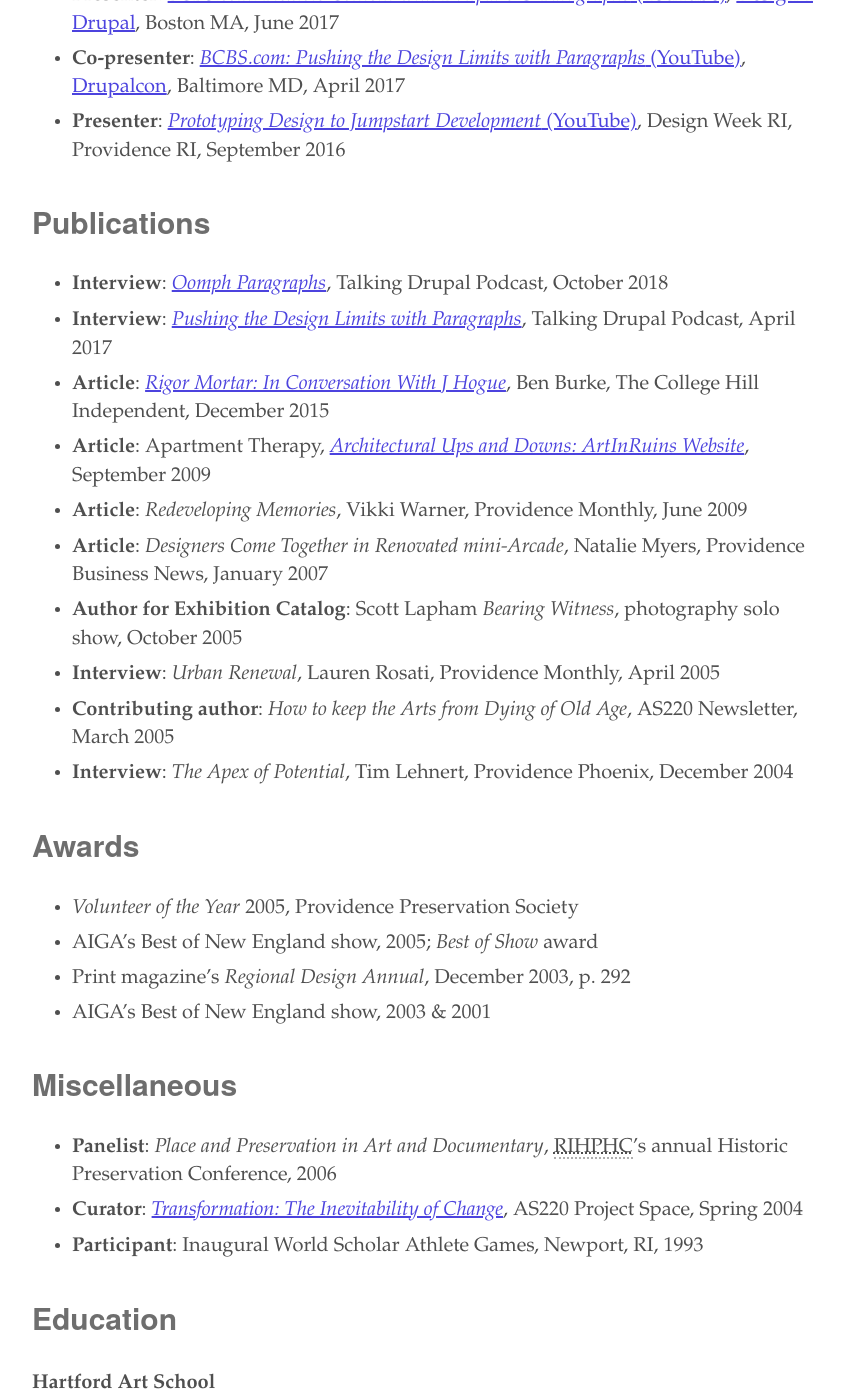
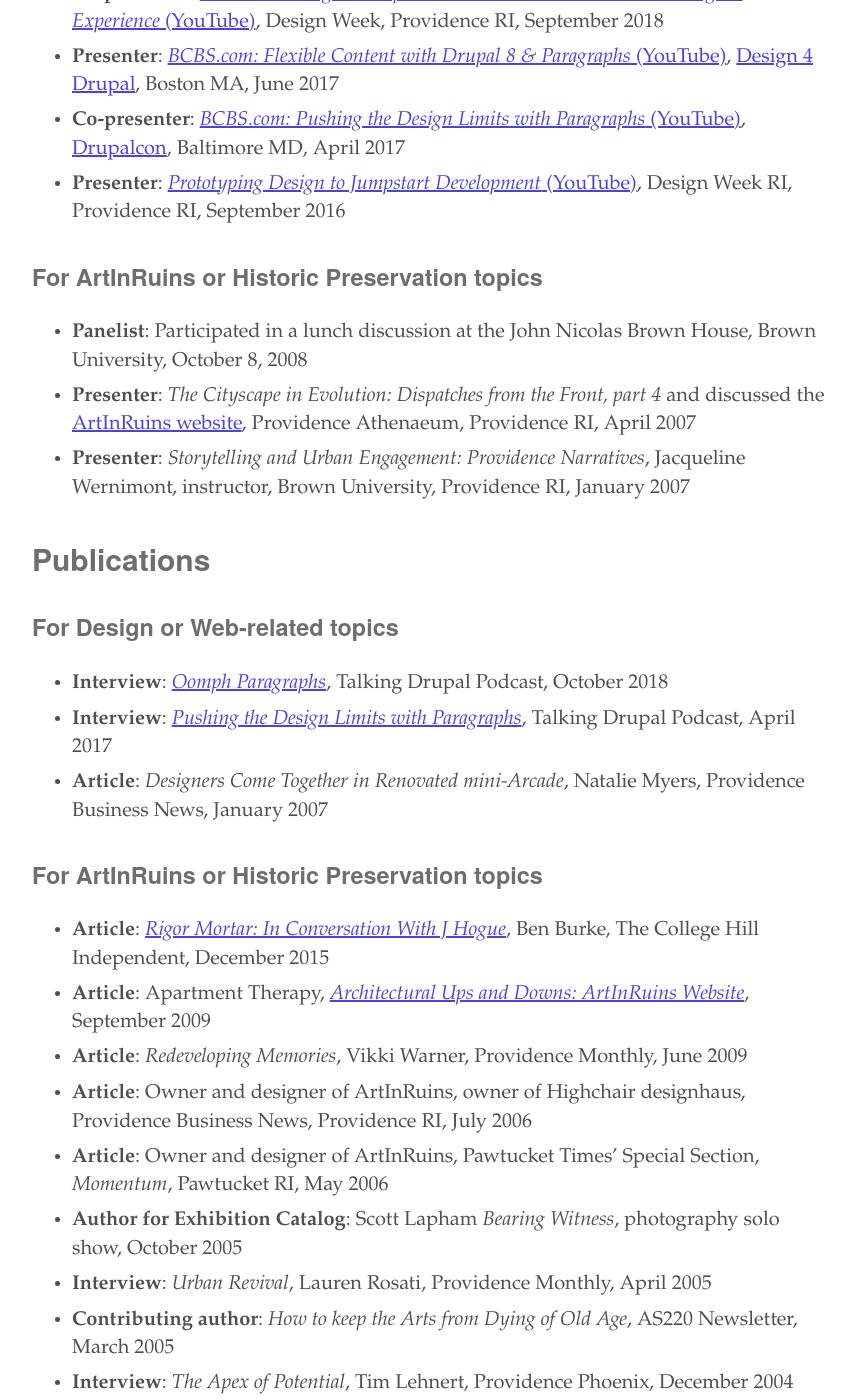
Before and after one commit to highchair/highchairdesign-com, a Jekyll site: the page built from resume.md, in a window 1280 px wide and 1400 px high, scrolled down 1788 px. Shown: the whole window, without its empty margins (208-1063 px from the left). Built offline with Jekyll 4.4.1, drawn with Linux system fonts in a browser that asks for light colours; some of the changed text lies outside the part shown.

Commit message:
Small text and style updates

```diff
--- a/resume.md
+++ b/resume.md
@@ -38,6 +38,8 @@
 
 ## Presentations / Panels
 
+### For Design or Web-related topics
+
 + **Presenter**: [<cite>Be an Accessibility Ally</cite> (YouTube)](//www.youtube.com/watch?v=DobGJFuCG6Q), Association of Marketing Professionals RI Chapter (AMP-RI), Providence, RI, February 2020
 + **Co-Presenter**: [<cite>Be an Accessibility Ally</cite> (YouTube)](//www.youtube.com/watch?v=mziG1GQU2k0), Webinar for Oomph, Providence, RI, September 2020
 + **Co-Presenter**: [<cite>Flexible Design Systems with Drupal 8 and Layout Builder</cite> (YouTube)](//www.youtube.com/watch?v=WQwIBt3EvtY), DesignWeek RI, Providence, RI, September 2019
@@ -49,27 +51,42 @@
 + **Co-presenter**: [<cite>BCBS.com: Pushing the Design Limits with Paragraphs</cite> (YouTube)](//www.youtube.com/watch?v=3e1EWT4BZKA "Watch the presentation on YouTube"), [Drupalcon](//events.drupal.org/baltimore2017/sessions/bcbscom-pushing-design-limits-paragraphs "Presentation archive page at Drupal.org"), Baltimore MD, April 2017
 + **Presenter**: [<cite>Prototyping Design to Jumpstart Development</cite> (YouTube)](//www.youtube.com/watch?v=pKizikIBqUg&t=4s "Watch the presentation on YouTube"), Design Week RI, Providence RI, September 2016
 
+### For ArtInRuins or Historic Preservation topics
+
++ **Panelist**: Participated in a lunch discussion at the John Nicolas Brown House, Brown University, October 8, 2008
++ **Presenter**: <cite>The Cityscape in Evolution: Dispatches from the Front, part 4</cite> and discussed the [ArtInRuins website](//artinruins.com), Providence Athenaeum, Providence RI, April 2007
++ **Presenter**: <cite>Storytelling and Urban Engagement: Providence Narratives</cite>, Jacqueline Wernimont, instructor, Brown University, Providence RI, January 2007
+
 
 ## Publications
 
+### For Design or Web-related topics
+
 + **Interview**: [<cite>Oomph Paragraphs</cite>](//www.talkingdrupal.com/178 "Go to the Talking Drupal site to listen"), Talking Drupal Podcast, October 2018
 + **Interview**: [<cite>Pushing the Design Limits with Paragraphs</cite>](//www.talkingdrupal.com/142 "Go to the Talking Drupal site to listen"), Talking Drupal Podcast, April 2017
++ **Article**: <cite>Designers Come Together in Renovated mini-Arcade</cite>, Natalie Myers, Providence Business News, January 2007
+
+### For ArtInRuins or Historic Preservation topics
+
 + **Article**: [<cite>Rigor Mortar: In Conversation With J Hogue</cite>](//www.theindy.org/753 "Go to the College Independent website for the full article"), Ben Burke, The College Hill Independent, December 2015
 + **Article**: Apartment Therapy, [<cite>Architectural Ups and Downs: ArtInRuins Website</cite>](//web.archive.org/web/20150908085604/http://www.apartmenttherapy.com/rhode-island-ar-94880 "Navigate to Archive.org for the full article"), September 2009
 + **Article**: <cite>Redeveloping Memories</cite>, Vikki Warner, Providence Monthly, June 2009
-+ **Article**: <cite>Designers Come Together in Renovated mini-Arcade</cite>, Natalie Myers, Providence Business News, January 2007
++ **Article**: Owner and designer of ArtInRuins, owner of Highchair designhaus, Providence Business News, Providence RI, July 2006
++ **Article**: Owner and designer of ArtInRuins, Pawtucket Times’ Special Section, <cite>Momentum</cite>, Pawtucket RI, May 2006
 + **Author for Exhibition Catalog**: Scott Lapham <cite>Bearing Witness</cite>, photography solo show, October 2005
-+ **Interview**: <cite>Urban Renewal</cite>, Lauren Rosati, Providence Monthly, April 2005
++ **Interview**: <cite>Urban Revival</cite>, Lauren Rosati, Providence Monthly, April 2005
 + **Contributing author**: <cite>How to keep the Arts from Dying of Old Age</cite>, AS220 Newsletter, March 2005
 + **Interview**: <cite>The Apex of Potential</cite>, Tim Lehnert, Providence Phoenix, December 2004
++ **Interview**: <cite>Change in Scenery</cite> (subject: curator for the “Transformation” art show), Alison Fields, Providence Monthly, May 2004
++ **Interview**: <cite>Focus on Downcity</cite>, Laura Kline, Providence Monthly, March 2004
 
 
 ## Awards
 
 + *Volunteer of the Year* 2005, Providence Preservation Society
-+ AIGA’s Best of New England show, 2005; *Best of Show* award
-+ Print magazine’s *Regional Design Annual*, December 2003, p. 292
-+ AIGA’s Best of New England show, 2003 & 2001
++ **Design**: AIGA’s Best of New England show, 2005; *Best of Show* award
++ **Design**: Print magazine’s *Regional Design Annual*, December 2003, p. 292
++ **Design**: AIGA’s Best of New England show, 2003 & 2001
 
 {::comment}
 + Copley Pharmaceuticals
```
Also changed, not shown: other parts of resume.md (+1 -1 lines), _sass/_container.scss (+0 -18 lines), _sass/_layout.scss (+0 -19 lines), manifesto.md (+1 -1 lines).
